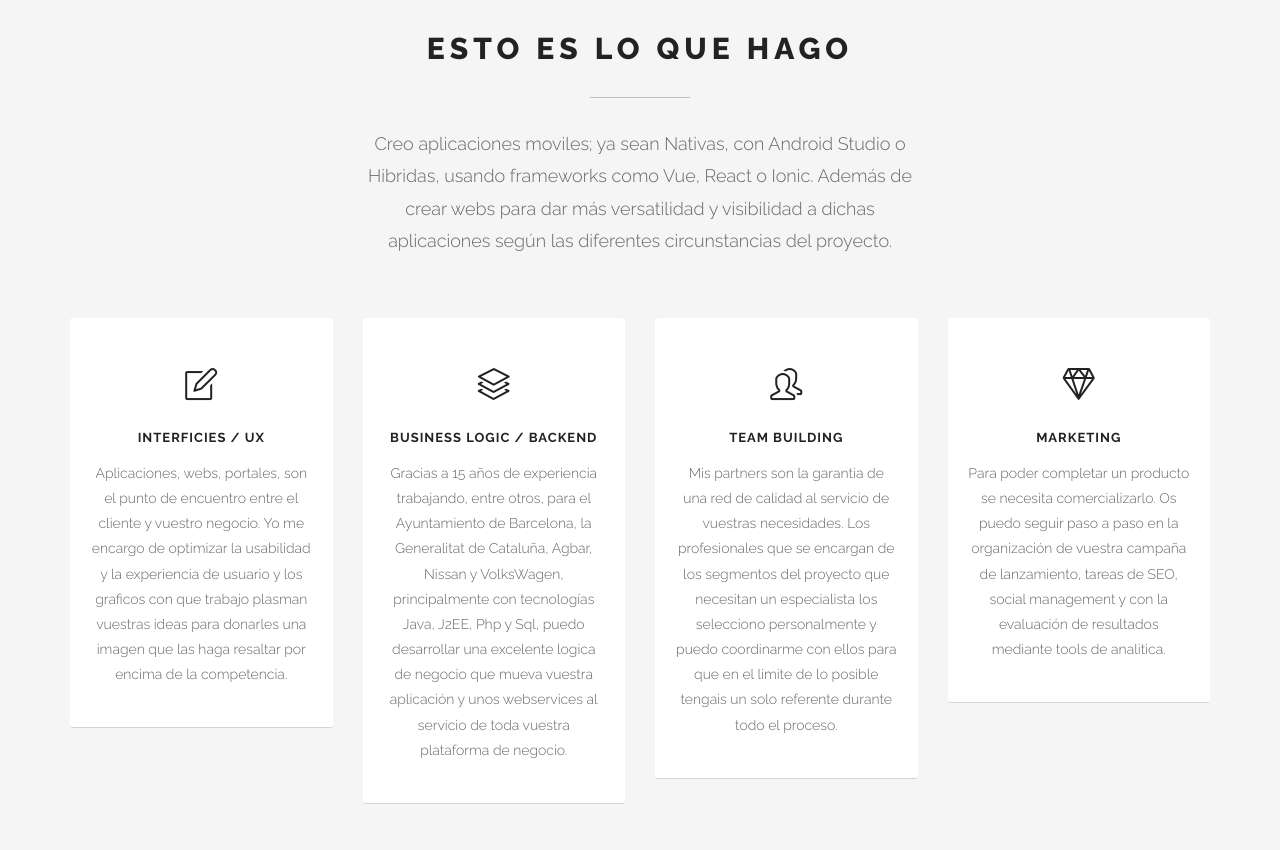
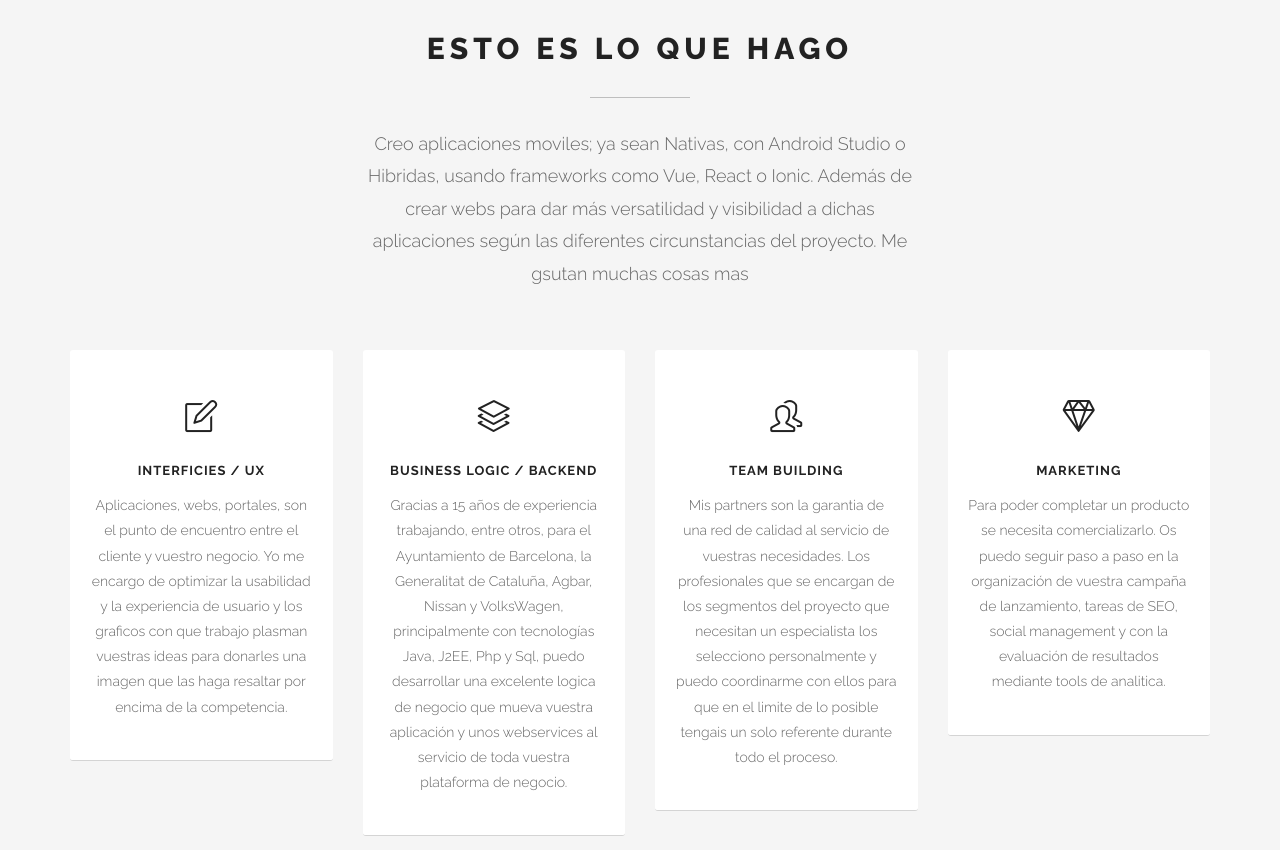
Before and after one commit to Bertys/webMine, a plain HTML site: page indexMine.html in a window 1280 px wide. Shown: the part 940-1790 px from the top of the page. Drawn offline with Linux system fonts and the light colour scheme.

Commit message:
Update indexMine.html

```diff
--- a/indexMine.html
+++ b/indexMine.html
@@ -112,7 +112,7 @@
 						<div class="pfblock-subtitle">
 							Creo aplicaciones moviles; ya sean Nativas, con Android Studio o Hibridas, usando frameworks como Vue, React o Ionic.
                             Además de crear webs para dar más versatilidad y visibilidad a dichas aplicaciones según las diferentes circunstancias del proyecto.
-						</div>
+						Me gsutan muchas cosas mas</div>
 					</div>
 
 				</div>
```
